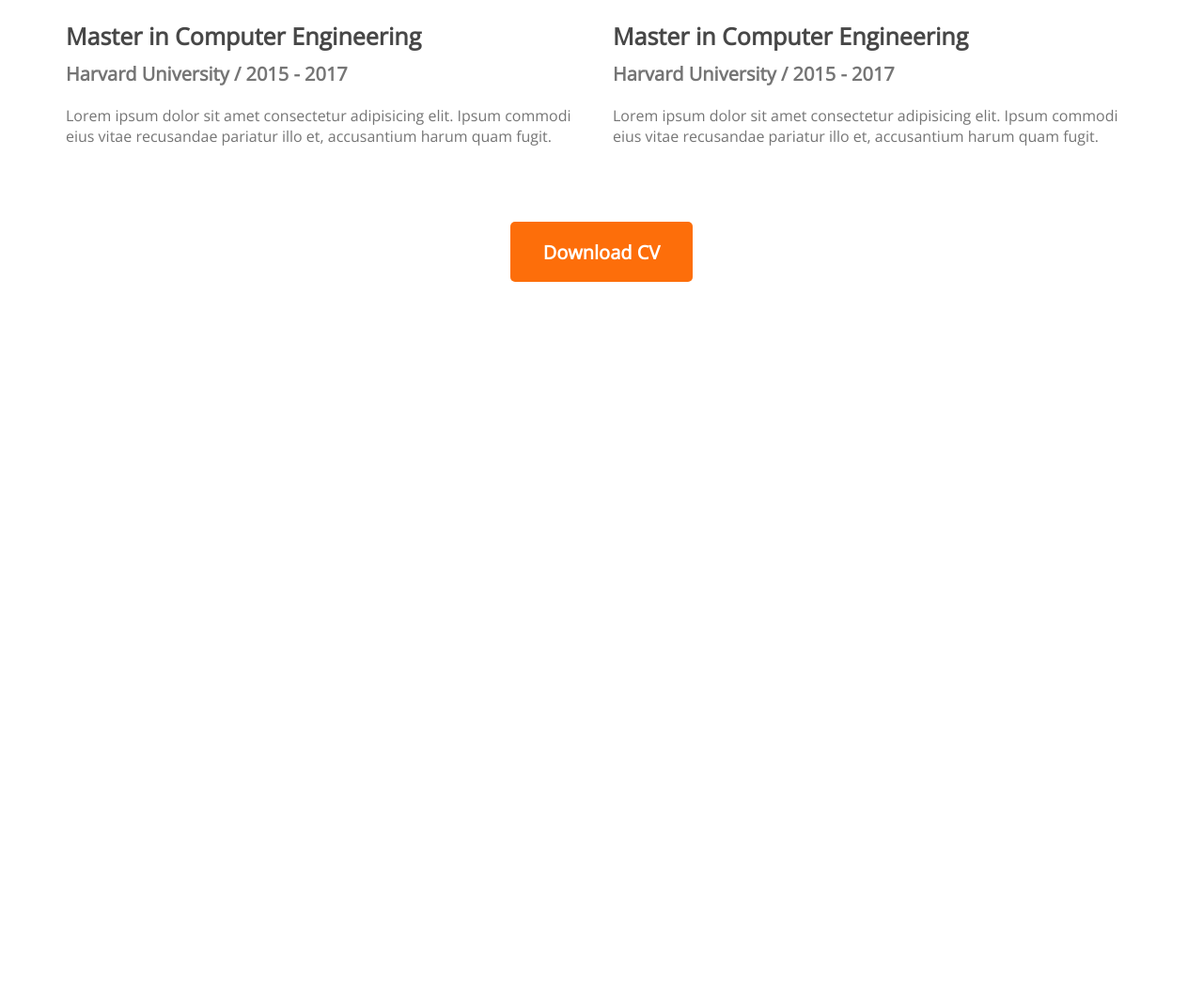
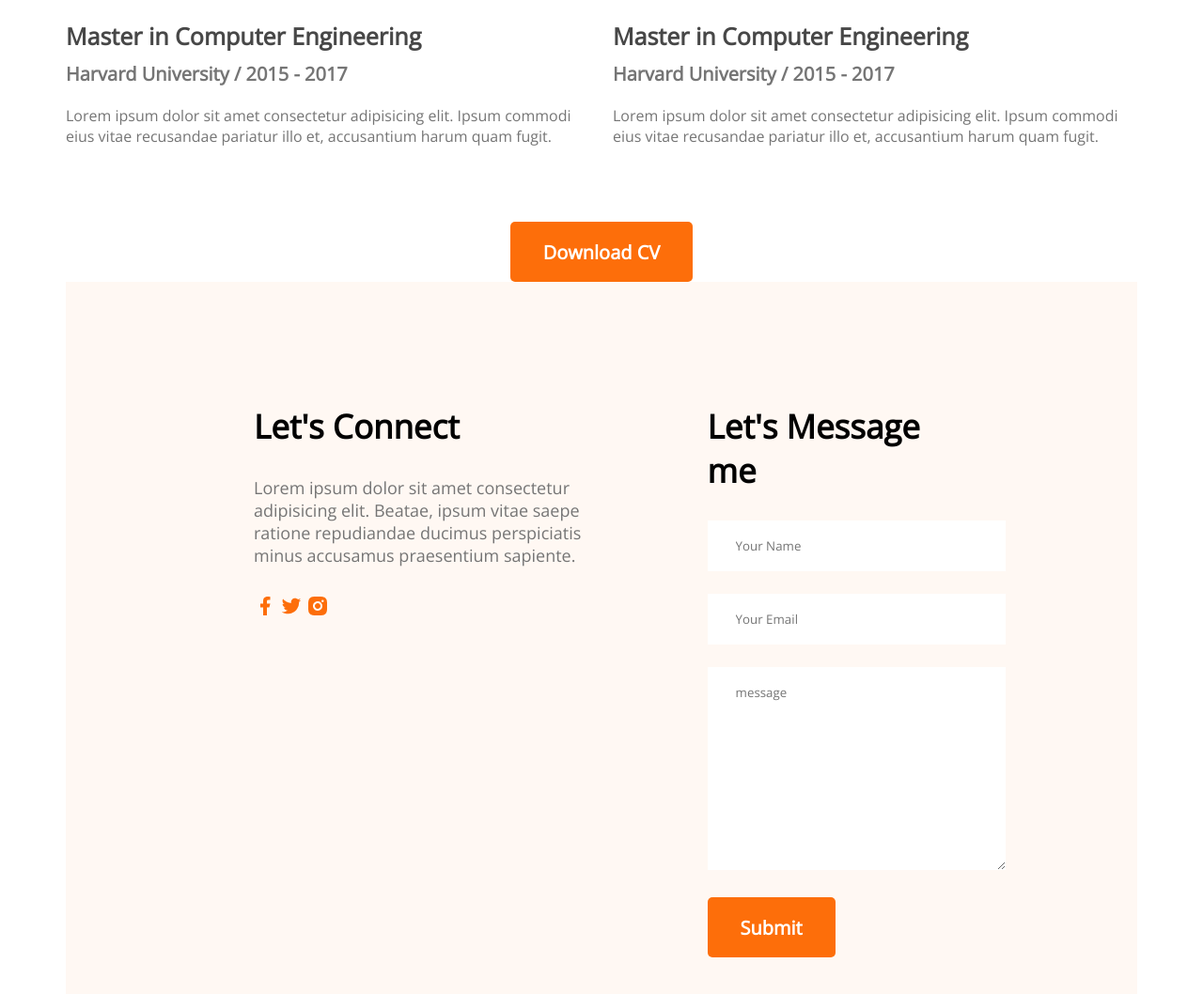
Before and after one commit to MehediHasanKhan7/developer-portfolio, a plain HTML site: page index.html in a window 1280 px wide. Shown: the part 2757-3815 px from the top of the page at 94% size. Before the commit the page ends 3057 px from the top, so only its background shows below. Drawn offline with nearby package versions, Linux system fonts and the light colour scheme.

```diff
--- a/index.html
+++ b/index.html
@@ -148,6 +148,34 @@ What I Do
     </div>
 
  </section>
+
+ <!-- contact section -->
+
+<section class="contact">
+
+    <div>
+<h3  class="section-title">Let's Connect</h3>
+<p class="section-description">Lorem ipsum dolor sit amet consectetur adipisicing elit. Beatae, ipsum vitae saepe ratione repudiandae ducimus perspiciatis minus accusamus praesentium sapiente.</p>
+<a href="">
+    <img src="../developer-portfolio/images/icons/facebook.png" alt="">
+</a>
+<a href="">
+    <img src="../developer-portfolio/images/icons/twitter.png" alt="">
+</a>
+<a href="">
+    <img src="../developer-portfolio/images/icons/insta.png" alt="">
+</a>
+    </div>
+    <div>
+<h3 class="section-title">Let's Message me</h3>
+<form action="">
+  <input type="text" name="" id="" placeholder="Your Name">
+  <input type="email" name="" id="" placeholder="Your Email">
+  <textarea name="" id="" cols="30" rows="10" placeholder="message"></textarea>
+  <input class="primary-btn" type="submit" value="Submit">
+</form>
+    </div>
+</section>
     </main>
     <footer>
 
--- a/styles/portfolio.css
+++ b/styles/portfolio.css
@@ -170,3 +170,24 @@ font-size: 25px;
   margin-top: 50px;
   text-align: center;
 }
+/* contact info */
+.contact .section-title{
+  text-align: left;
+}
+
+.contact{
+  display: flex;
+  gap: 100px;
+  background-color: #FFF8F3;
+  padding: 130px 200px;
+
+}
+.contact input[type="text"], input[type="email"], textarea{
+  margin-bottom: 24px;
+  border: 0;
+  width: 100%;
+  padding: 18px 30px;
+}
+.contact a{
+  text-decoration: none;
+}
```
